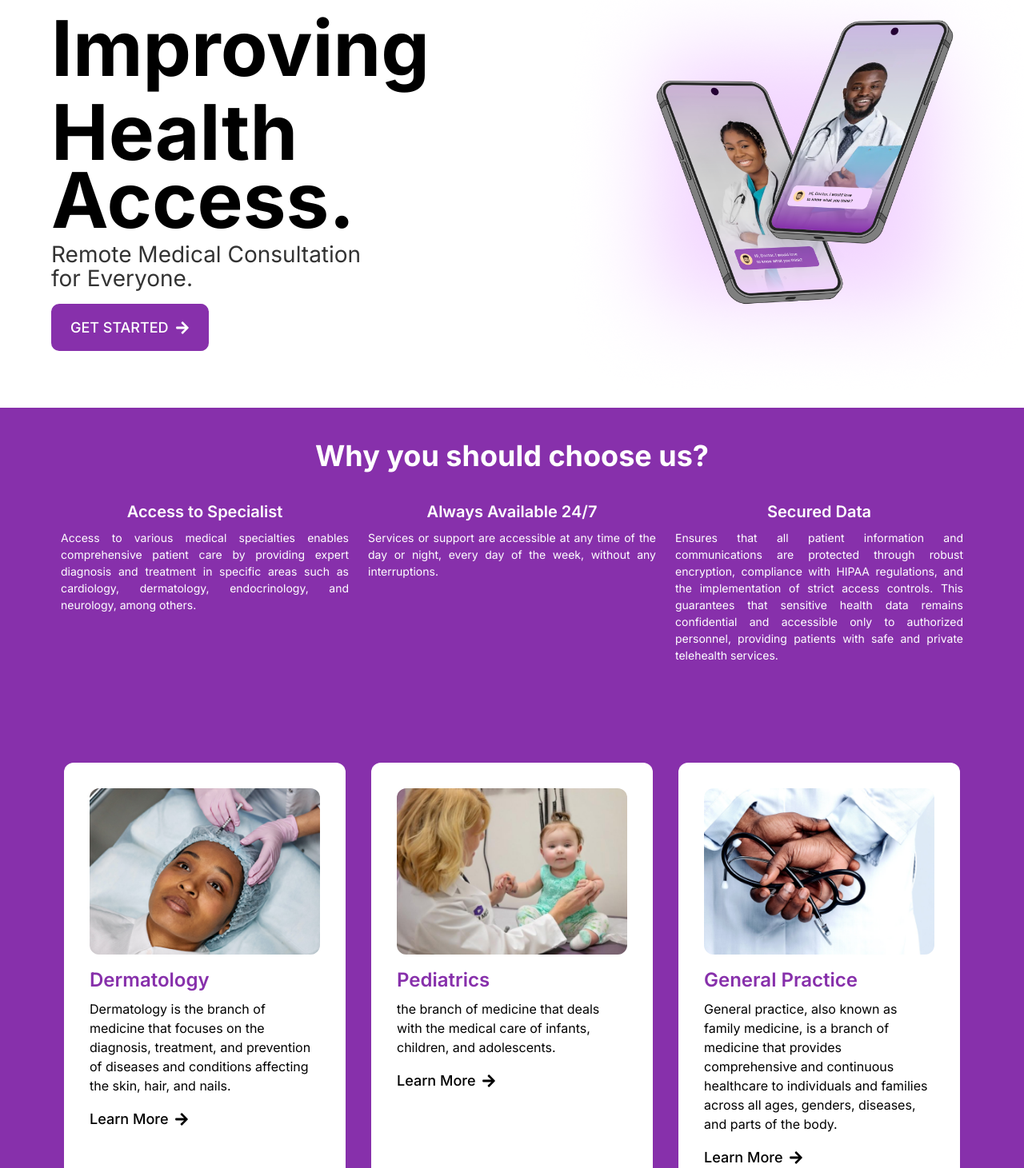
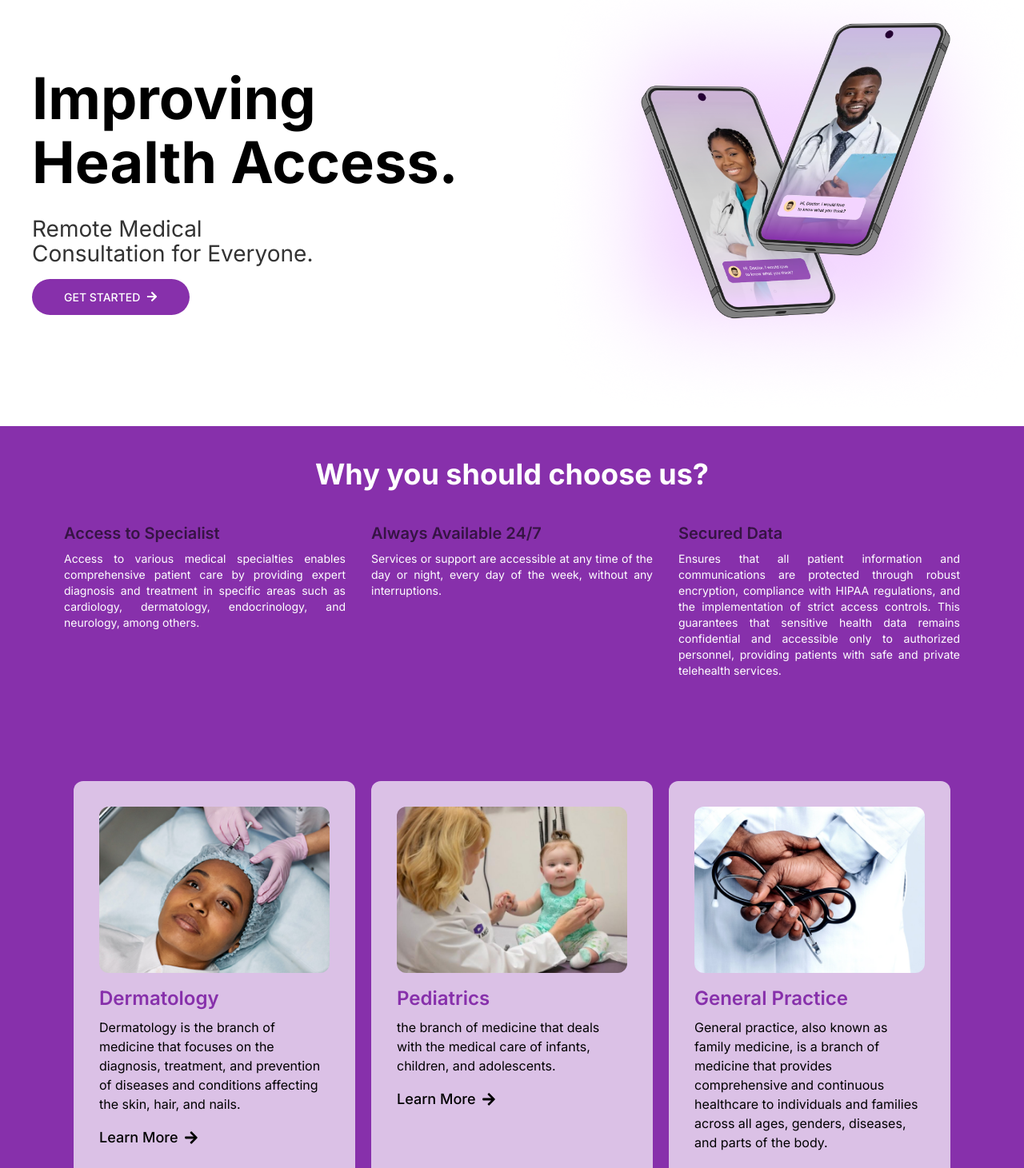
Before and after one commit to best2025j/juva-frontend, a React (Vite) app: page / in a window 1280 px wide. Shown: the part 120-1581 px from the top of the page at 80% size. Built offline with nearby package versions, Linux system fonts and the light colour scheme.

Commit message:
sign up nav fixed

```diff
--- a/src/components/Button.jsx
+++ b/src/components/Button.jsx
@@ -1,10 +1,11 @@
-
-
 import { FaArrowRight } from "react-icons/fa";
 import { Link } from "react-router-dom";
 
 const Button = ({ styles }) => (
-  <Link to="/signup" className={`flex items-center py-4 px-6 font-inter font-medium text-[18px] text-white bg-primary rounded-[10px] outline-none ${styles}`}>
+  <Link
+    to="/signup"
+    className={`flex items-center py-3 px-10 font-inter font-medium text-[14px] text-white bg-primary rounded-full outline-none ${styles}`}
+  >
     GET STARTED <FaArrowRight className={`ml-2`} />
   </Link>
 );
--- a/src/components/Hero.jsx
+++ b/src/components/Hero.jsx
@@ -5,34 +5,30 @@ import main from "../assets/main.png";
 const Hero = () => {
   return (
     <section id="home" className={`flex md:flex-row flex-col py-3`}>
-      <div className={`flex-1 ${styles.flexStart} flex-col xl:px-0 sm:px-16 px-6`}>
-
+      <div
+        className={`flex-1 ${styles.flexStart} flex-col xl:px-0 md:px-10 px-6`}
+      >
         <div className="flex flex-row justify-between items-center w-full text-wrap">
-          <h1 className="flex-1 font-inter font-bold ss:text-[96px] text-[75px] text-black ss:leading-[90px] leading-[65px] text-wrap py-2 mt-0  xs:text-[22px]  sm:leading-[90px] ">
-             Improving
-
+          <h1 className="flex-1 font-inter font-bold md:text-7xl text-5xl text-black md:leading-[80px] leading-[65px] text-wrap py-2  ">
+            Improving Health Access.
           </h1>
-
         </div>
 
-        <h1 className="font-inter font-bold ss:text-[96px] text-[85px] text-black ss:leading-[px] leading-[65px] w-full mt-5">
-        Health
-        </h1>
-        <h1 className="font-inter font-bold ss:text-[96px] text-[85px] text-black ss:leading-[px] leading-[65px] w-full mt-5">
-          Access.
-        </h1>
-        <p className={`${styles.paragraph} max-w-[470px] mt-5`}>
-          Remote Medical Consultation  <br className="sm:block hidden" />for Everyone.
+        <p className={`${styles.paragraph} max-w-[370px] mt-5 font-light`}>
+          Remote Medical Consultation for Everyone.
         </p>
         <Button styles={`mt-4`} />
       </div>
 
-      <div className={`flex-1 flex ${styles.flexCenter} md:my-0 my-10 relative`}>
-        <img src={main} alt="billing" className="w-[100%] h-[100%] relative z-[5]" />
-
-
+      <div
+        className={`flex-1 flex ${styles.flexCenter} md:my-0 my-10 relative`}
+      >
+        <img
+          src={main}
+          alt="billing"
+          className="w-full h-full relative z-[10]"
+        />
       </div>
-
     </section>
   );
 };
--- a/src/components/Homepage.jsx
+++ b/src/components/Homepage.jsx
@@ -1,14 +1,5 @@
-
-
 import styles from "../style";
-import {
-  Navbar,
-  Services,
-  Plans,
-  Footer,
-  Faqs,
-  Hero,
-} from "../components";
+import { Navbar, Services, Plans, Footer, Faqs, Hero } from "../components";
 const Homepage = () => {
   return (
     <>
@@ -30,12 +21,14 @@ const Homepage = () => {
         <div
           className={`bg-primary ${styles.paddingX} ${styles.flexCenter} mt-auto`}
         >
-            <div className={`${styles.boxWidth} mb-40 ss:mb-auto xs:mb-auto`}>
+          <div className={`${styles.boxWidth} mb-40 md:mb-auto xs:mb-auto`}>
             <Services />
           </div>
         </div>
 
-          <div className={`${styles.flexCenter} ${styles.backgroundContainer} hidden`}>
+        <div
+          className={`${styles.flexCenter} ${styles.backgroundContainer} hidden`}
+        >
           <div
             className={`${styles.boxWidth}  ${styles.paddingX} mb-40 mt-auto`}
             style={{
@@ -53,16 +46,14 @@ const Homepage = () => {
             <Faqs />
           </div>
         </div>
-          <div
-            className={`bg-gray20 sm:px-16 px-6 ${styles.flexCenter} xs:mt-[450px] xxs:mt-[450px]`}
-            >
+        <div className={`bg-gray20 sm:px-16 px-6 ${styles.flexCenter}`}>
           <div className={`${styles.boxWidth}`}>
             <Footer />
           </div>
         </div>
       </div>
     </>
-  )
-}
+  );
+};
 
-export default Homepage
+export default Homepage;
--- a/src/components/Navbar.jsx
+++ b/src/components/Navbar.jsx
@@ -17,7 +17,7 @@ const Navbar = () => {
         <span> JUVA </span>
       </Link>
 
-      <ul className="sm:flex hidden justify-end items-center flex-1 pl-[100px]">
+      <ul className="md:flex hidden justify-end items-center flex-1 pl-[100px]">
         {navLinks.map((nav, index) => (
           <li
             key={nav.id}
@@ -55,11 +55,11 @@ const Navbar = () => {
           } p-8 bg-black-gradient absolute top-[58px] right-0 justify-center flex mx-auto left-0 w-full h-full z-10 rounded`}
         >
 
-          <ul className="flex justify-center items-center w-full flex-1 flex-col">
+          <ul className="flex justify-center items-center w-full flex-1 flex-col h-full">
             {navLinks.map((nav, index) => (
               <li
                 key={nav.id}
-                className={`font-poppins font-medium cursor-pointer text-[16px] ${
+                className={`font-poppins font-medium cursor-pointer text-[14px] ${
                   active === nav.title ? "text-white" : "text-secondary"
                 } ${(index === navLinks.length - 1 ? "mb-0" : "mb-4", "pb-5")}`}
                 onClick={() => setActive(nav.title)}
@@ -67,10 +67,11 @@ const Navbar = () => {
                 <a href={`#${nav.id}`}>{nav.title}</a>
               </li>
             ))}
+
             <li className="mb-4">
               <Link
                 to="/login"
-                className="font-inter font-medium text-[18px] text-white bg-primary px-6 py-2 rounded"
+                className="font-inter font-medium text-[14px] text-white bg-primary px-6 py-2 rounded-full"
               >
                 Login/Sign Up
               </Link>
--- a/src/components/Services.jsx
+++ b/src/components/Services.jsx
@@ -1,5 +1,3 @@
-
-
 import Rectangle1 from "../assets/Rectangle1.png";
 import Rectangle2 from "../assets/Rectangle2.png";
 import Rectangle3 from "../assets/Rectangle3.png";
@@ -49,29 +47,32 @@ const Services = () => {
       description:
         "Endocrinology is the branch of medicine that focuses on the endocrine system, which is composed of glands that produce and secrete hormones.",
     },
-
   ];
-
 
   return (
     <>
       <section className={`${styles.flexCenter} flex-col sm:mb-20 mb-6 `}>
         <div className="w-full mb-6 text-center">
-       <h1 className="text-white text-4xl font-bold font-inter mt-10">
+          <h1 className="text-white md:text-4xl text-xl font-bold font-inter mt-10">
             Why you should choose us?
           </h1>
         </div>
-     <div className={`w-full ${styles.boxWidth}`}>
-       <div className="flex flex-wrap">
+
+        <div className={`w-full ${styles.boxWidth} h-full`}>
+          <div className="md:flex">
             {services.map((service) => (
               <div
                 key={service.id}
-             className={`flex-1 flex flex-col items-center m-3`}
+                className={`flex-1 justify-start flex flex-col m-4`}
               >
-            <h4 className={`font-inter font-semibold text-white text-xl mb-2`}>
+                <h4
+                  className={`font-inter md:font-semibold text-black/60 md:text-xl text-xl font-bold mb-2`}
+                >
                   {service.title}
                 </h4>
-            <p className={`font-inter font-normal text-white text-sm text-justify leading-normal tracking-normal`}>
+                <p
+                  className={`font-inter font-normal text-white md:text-sm text-justify leading-normal tracking-normal`}
+                >
                   {service.value}
                 </p>
               </div>
@@ -80,22 +81,40 @@ const Services = () => {
         </div>
       </section>
 
-<section className="flex flex-wrap justify-center">
+      <section className="flex flex-wrap justify-center gap-5">
         {cardsData.map((card, index) => (
           <div
             key={index}
-      className={`flex flex-col p-4 md:p-8 bg-white rounded-md mx-4 my-4 md:my-8`}
-      style={{ width: '100%', maxWidth: '352px', height: 'auto', borderRadius: "12px" }}
+            className={`flex flex-col p-4 md:p-8 bg-white/70 rounded-md my-4 md:my-8`}
+            style={{
+              width: "100%",
+              maxWidth: "352px",
+              height: "auto",
+              borderRadius: "12px",
+            }}
           >
             <div
               className={`bg-lightgray w-full h-52 md:h-235 rounded-md bg-cover bg-no-repeat`}
             >
-        <img src={card.imagePath} alt="" style={{ width: '100%', height: '100%', objectFit: 'cover', borderRadius: '12px' }} />
+              <img
+                src={card.imagePath}
+                alt=""
+                style={{
+                  width: "100%",
+                  height: "100%",
+                  objectFit: "cover",
+                  borderRadius: "12px",
+                }}
+              />
             </div>
-      <h2 className={`mt-4 text-2xl md:text-24 font-inter font-semibold text-primary`}>
+            <h2
+              className={`mt-4 text-2xl md:text-24 font-inter font-semibold text-primary`}
+            >
               {card.heading}
             </h2>
-      <p className={`mt-2 text-base md:text-16 font-inter text-gray leading-24`}>
+            <p
+              className={`mt-2 text-base md:text-16 font-inter text-gray leading-24`}
+            >
               {card.description}
             </p>
             <a
@@ -107,9 +126,6 @@ const Services = () => {
           </div>
         ))}
       </section>
-
-
-
     </>
   );
 };
```
Also changed, not shown: src/components/MiniNavbar.jsx (+29 -112 lines), src/pages/Auth/Login.jsx (+26 -28 lines). Lines whose indentation alone changed are shown as unchanged.
